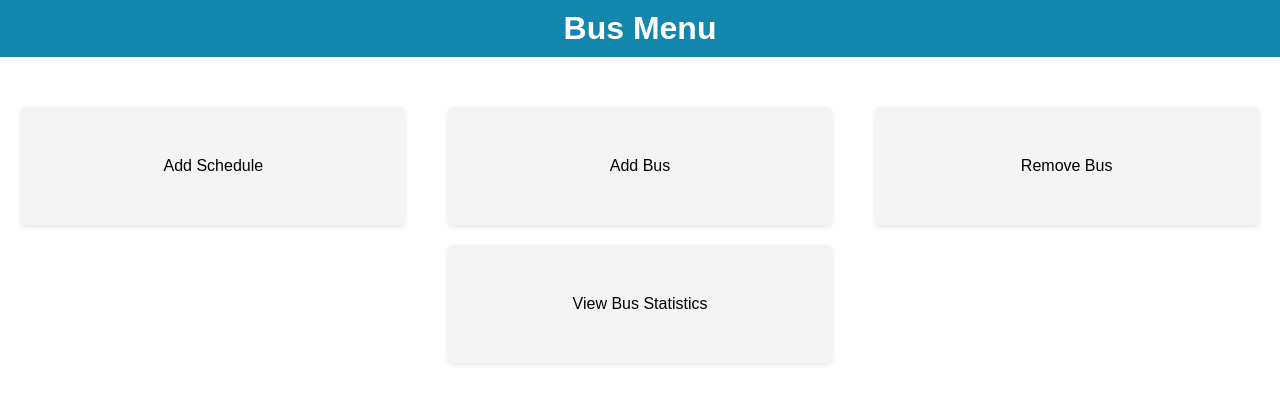
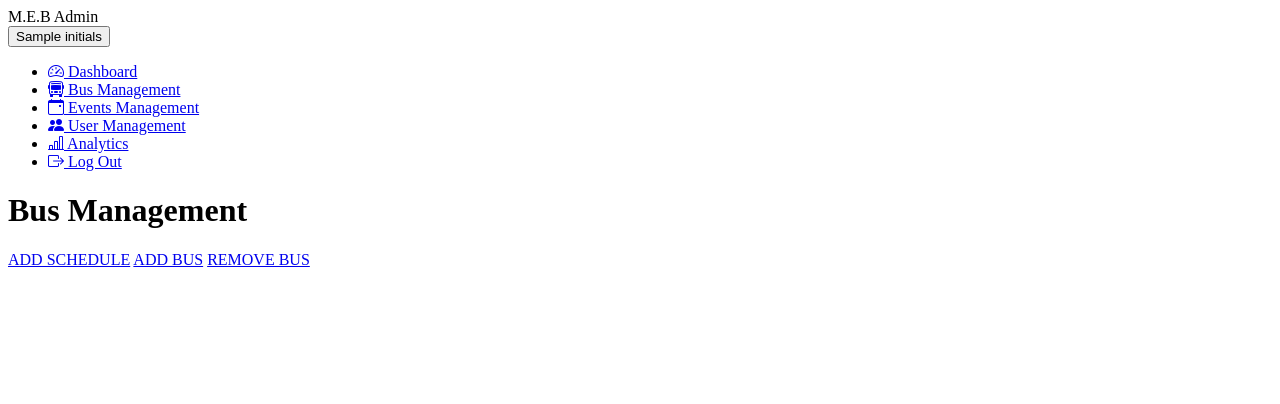
Before and after one commit to Thembeka-Yvonne/MEB-HUB-PROJECT, a Django app: template administration/templates/admin/buses/bus_menu.html in a window 1280 px wide. Shown: the top 404 px of the page. Run offline with Django 5.2, Linux system fonts and the light colour scheme; the template is opened without the code that fills it: most values are stand-ins (such as "Sample title", 1, 10 or a date in 2020).

Commit message:
Update bus_menu.html frontend

```diff
--- a/administration/templates/admin/buses/bus_menu.html
+++ b/administration/templates/admin/buses/bus_menu.html
@@ -1,20 +1,45 @@
 <!DOCTYPE html>
+{% load static %}
 <html lang="en">
 <head>
   <meta charset="UTF-8">
   <meta name="viewport" content="width=device-width, initial-scale=1.0">
-  <link rel="stylesheet" href="/static/assets/styles/admin_bus/bus.css">
+    <link rel="stylesheet" href="https://cdn.jsdelivr.net/npm/bootstrap-icons@1.11.3/font/bootstrap-icons.css">
+    <link rel="stylesheet"  href="/static/assets/styles/admin1.css">
   <title>Buses Menu</title>
 </head>
 <body>
-  <h1>Bus Menu</h1>
-  <div class="container">
-    <a class="card" href="{% url 'add_all_campus_view' %}">
-      <span>Add Schedule</span>
-    </a>
-    <a class="card" href="{% url 'add_bus' %}"><span>Add Bus</span></a>
-    <a class="card" href="{% url 'remove_bus' %}"><span>Remove Bus</span></a>
-    <a class="card" href="{% url 'bus_schedule_stats' %}"><span>View Bus Statistics</span></a>
-  </div>
+<!-- Navigation Bar -->
+    <nav>
+        <div class="nav-title">M.E.B Admin</div>
+        <button class="profile-button" onclick="toggleMenu()">
+            <span id="user-initials">{{initials}}</span>
+        </button>
+    </nav>
+ <div class="dashboard-container">
+        <!-- Sidebar -->
+        <div class="sidebar">
+            <ul class="sidebar-menu">
+                <li><a href="{% url 'admin_home' %}" ><i class="bi bi-speedometer2"></i> Dashboard</a></li>
+                <li><a href="{% url 'bus_menu' %}"><i class="bi bi-bus-front"></i> Bus Management</a></li>
+                <li><a href="{% url 'events_menu' %}"><i class="bi bi-calendar-event"></i> Events Management</a></li>
+                <li><a href="{% url 'user_management' %}"><i class="bi bi-people-fill"></i> User Management</a></li>
+                <li><a href="{% url 'analytics' %}"><i class="bi bi-bar-chart-line"></i> Analytics</a></li>
+                <li><a href="{% url 'account:landing' %}"><i class="bi bi-box-arrow-right"></i> Log Out</a></li>
+            </ul>
+        </div>
+
+        <!-- Main Content -->
+        <div class="main-content">
+            <div class="header">
+                <h1>Bus Management</h1>
+            </div>
+           <div class="container">
+              <a class="card" href="{% url 'add_all_campus_view' %}">ADD SCHEDULE</a>
+              <a class="card" href="{% url 'add_bus' %}">ADD BUS</a>
+              <a class="card" href="{% url 'remove_bus' %}">REMOVE BUS</a>
+           </div>
+        </div>
+ </div>
 </body>
 </html>
```
